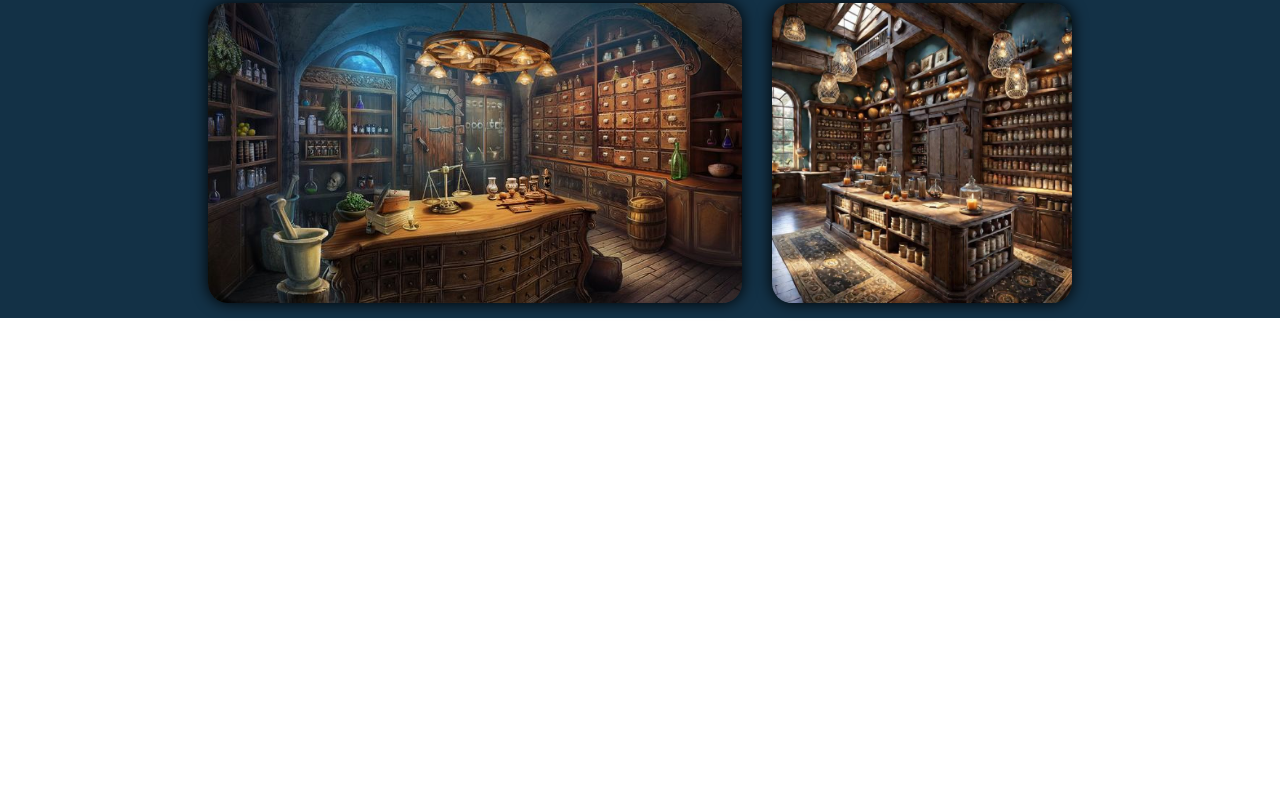
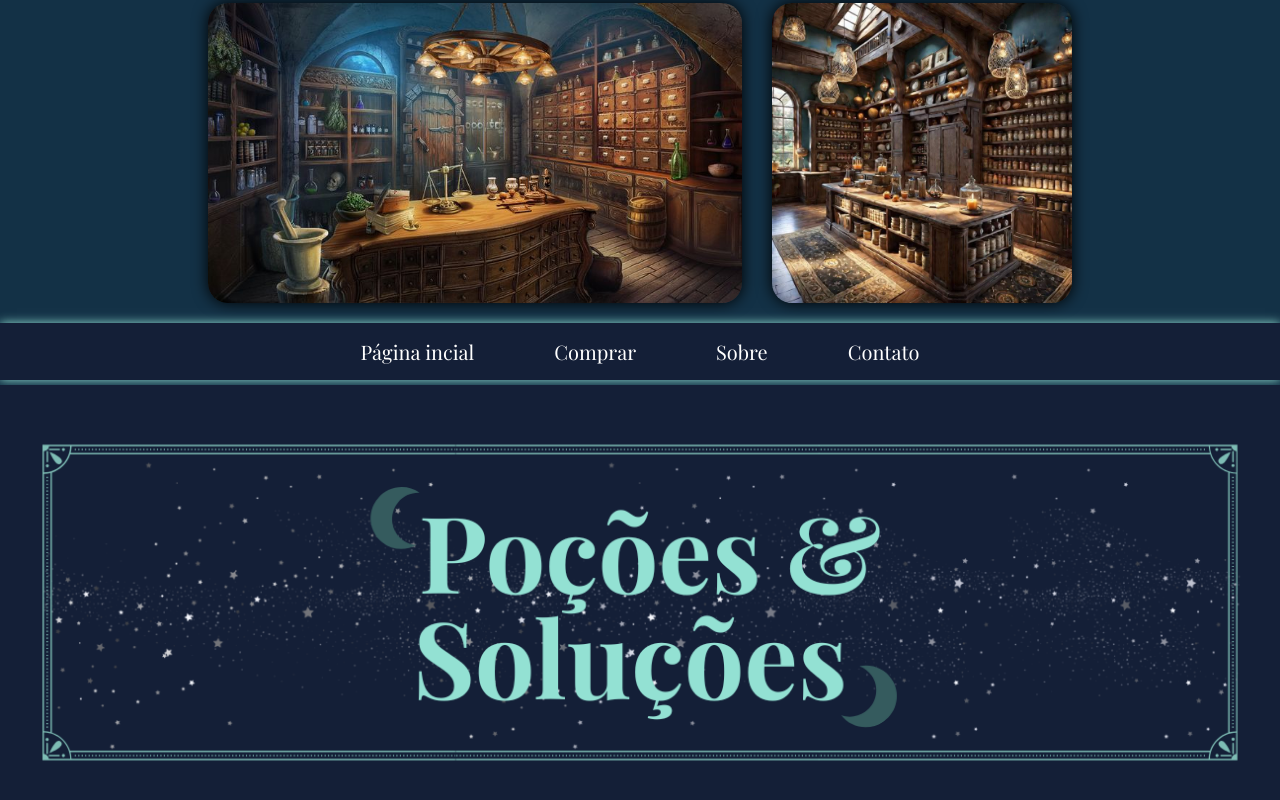
Before and after one commit to leticiaadriana/potions-store, a React (Vite) app: page / in a window 1280 px wide. Shown: the part 3382-4182 px from the top of the page. Before the commit the page ends 3705 px from the top, so only its background shows below. Built offline with nearby package versions, Linux system fonts and the light colour scheme; a web font is replaced by a local one.

Commit message:
ADD: buy component

```diff
--- a/src/App.jsx
+++ b/src/App.jsx
@@ -1,4 +1,5 @@
 import Home from "./pages/HomePage.jsx"
+import Buy from "./pages/BuyPage.jsx"
 import History from "./pages/HistoryPage.jsx"
 import Header from "./components/header"
 
@@ -12,6 +13,8 @@ function App () {
             <Home/>
             <Header/>
             <History/>
+            <Header/>
+            <Buy/>
         </div>
     );
 }
--- /dev/null
+++ b/src/pages/BuyPage.jsx
@@ -0,0 +1,9 @@
+import Banner from '../components/banner'
+
+function Buy(){
+    return(
+        <Banner/>
+    );
+}
+
+export default Buy;
```
